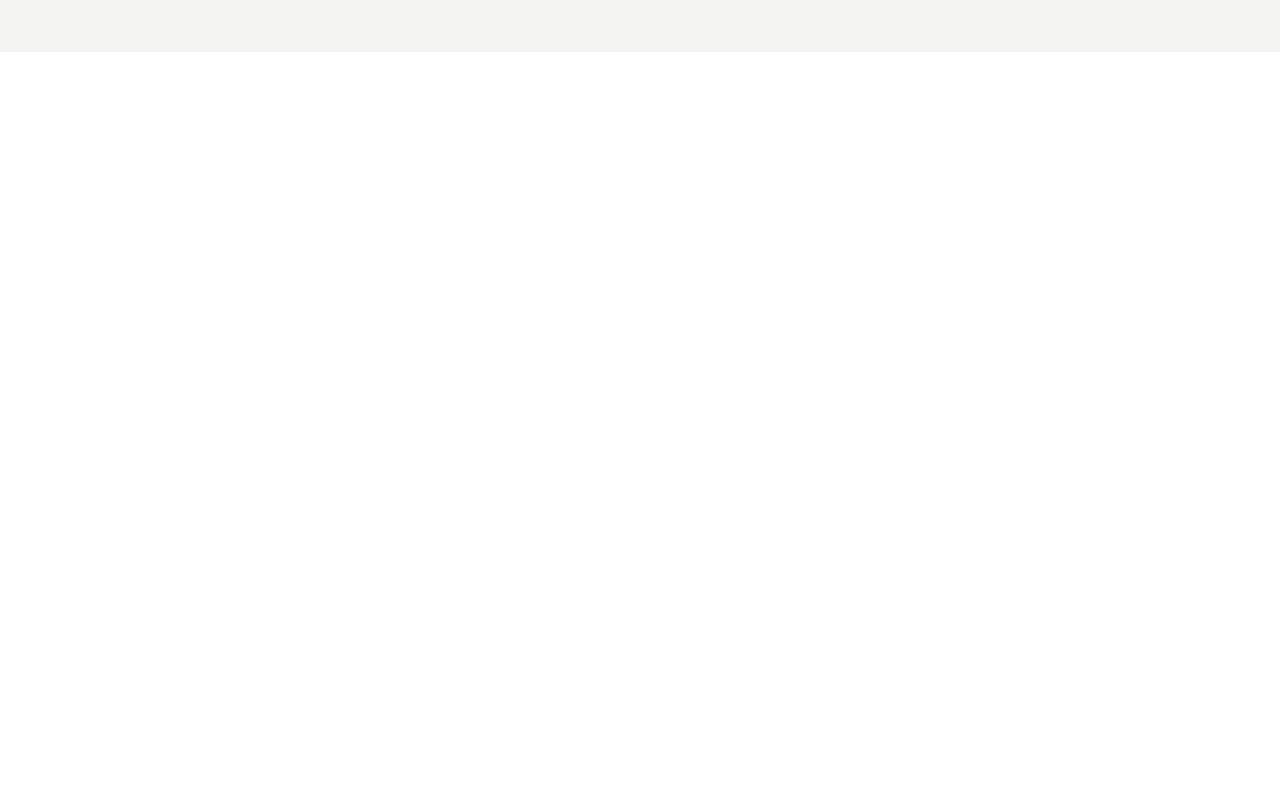
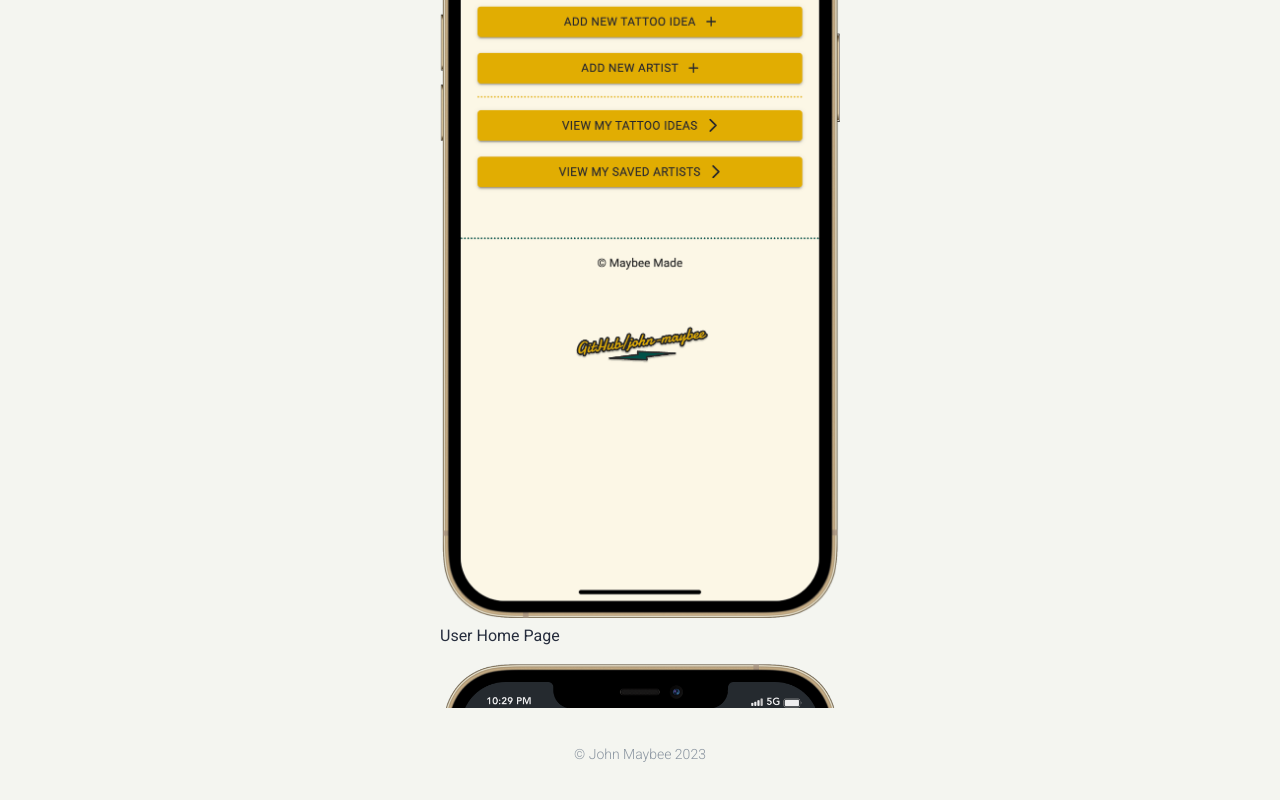
Before and after one commit to john-maybee/portfolio, a React (Create React App) app: page /#/home in a window 1280 px wide. Shown: the part 748-1548 px from the top of the page. Before the commit the page ends 800 px from the top, so only its background shows below. Built offline with nearby package versions, Linux system fonts and the light colour scheme.

Commit message:
Created an Image List that holds all of the images from my full stack solo project. Made this list scrollable and made the container large enough to hold more than one list when wrapped.

```diff
--- a/src/components/App/App.css
+++ b/src/components/App/App.css
@@ -146,6 +146,17 @@ Intro Treatment
   position: relative;
 }
 
+.imageListContainer{
+  display: flex;
+  flex-direction: row;
+  flex-wrap: wrap;
+  justify-content: center;
+  align-items: center;
+  padding-top: 50px;
+  padding-bottom: 20px;
+  max-width: 95%;
+}
+
 /* --------------------------------------------------------------------------------
 Resumé Page Treatment
 -------------------------------------------------------------------------------- */
--- a/src/components/HomePage/HomePage.jsx
+++ b/src/components/HomePage/HomePage.jsx
@@ -9,6 +9,9 @@ import createartist from './tatcreateartist.png';
 import artists from './tatartistspage.png';
 import about from './tataboutpage.png';
 import tatregister from './tatregister.png';
+import ImageList from '@mui/material/ImageList';
+import ImageListItem from '@mui/material/ImageListItem';
+import ImageListItemBar from '@mui/material/ImageListItemBar';
 import { Email, GitHub, LinkedIn, Work } from '@mui/icons-material';
 import { Tooltip } from '@mui/material';
 import { createTheme, ThemeProvider } from '@mui/material/styles';
@@ -71,6 +74,66 @@ function HomePage() {
                         </Typography>
                     </div>
                 </div>
+                <div className='imageListContainer'>
+                    <ImageList sx={{width: 400, height: 900}} cols={1}>
+                        <ImageListItem>
+                            <img src={tatuser} alt='Image of the user home page from To Tat solo project' loading='lazy'/>
+                            <ImageListItemBar
+                                title='User Home Page'
+                                position='below'
+                            />
+                        </ImageListItem>
+                        <ImageListItem>
+                            <img src={createidea} alt='Image of the create new idea page' loading='lazy'/>
+                            <ImageListItemBar
+                                title='Create Idea Page'
+                                position='below'
+                            />
+                        </ImageListItem>
+                        <ImageListItem>
+                            <img src={ideas} alt='Image of the user ideas page' loading='lazy'/>
+                            <ImageListItemBar
+                                title='Ideas Page'
+                                position='below'
+                            />
+                        </ImageListItem>
+                        <ImageListItem>
+                            <img src={editidea} alt='Image of the edit idea page' loading='lazy'/>
+                            <ImageListItemBar
+                                title='Edit Idea Page'
+                                position='below'
+                            />
+                        </ImageListItem>
+                        <ImageListItem>
+                            <img src={createartist} alt='Image of the create artist page' loading='lazy'/>
+                            <ImageListItemBar
+                                title='Create Artist Page'
+                                position='below'
+                            />
+                        </ImageListItem>
+                        <ImageListItem>
+                            <img src={artists} alt='Image of the user artists page' loading='lazy'/>
+                            <ImageListItemBar
+                                title='Artists Page'
+                                position='below'
+                            />
+                        </ImageListItem>
+                        <ImageListItem>
+                            <img src={about} alt='Image of the about To Tat page' loading='lazy'/>
+                            <ImageListItemBar
+                                title='About Page'
+                                position='below'
+                            />
+                        </ImageListItem>
+                        <ImageListItem>
+                            <img src={tatregister} alt='Image of the registration page' loading='lazy'/>
+                            <ImageListItemBar
+                                title='Register Page'
+                                position='below'
+                            />
+                        </ImageListItem>
+                    </ImageList>
+                </div>
             </div>
         </ThemeProvider>
     )
```
